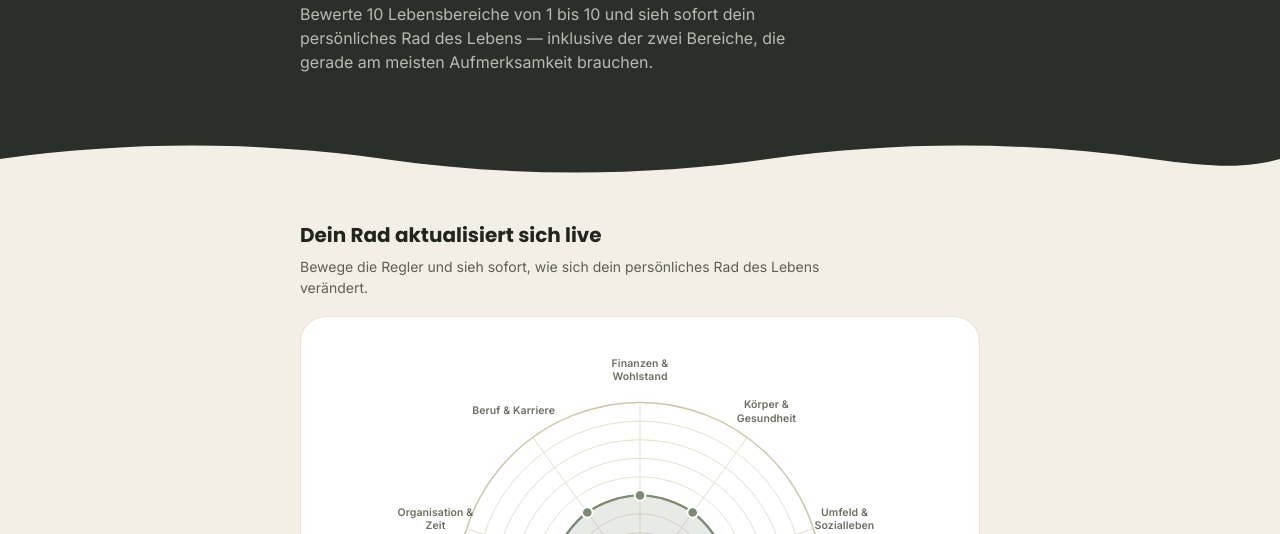
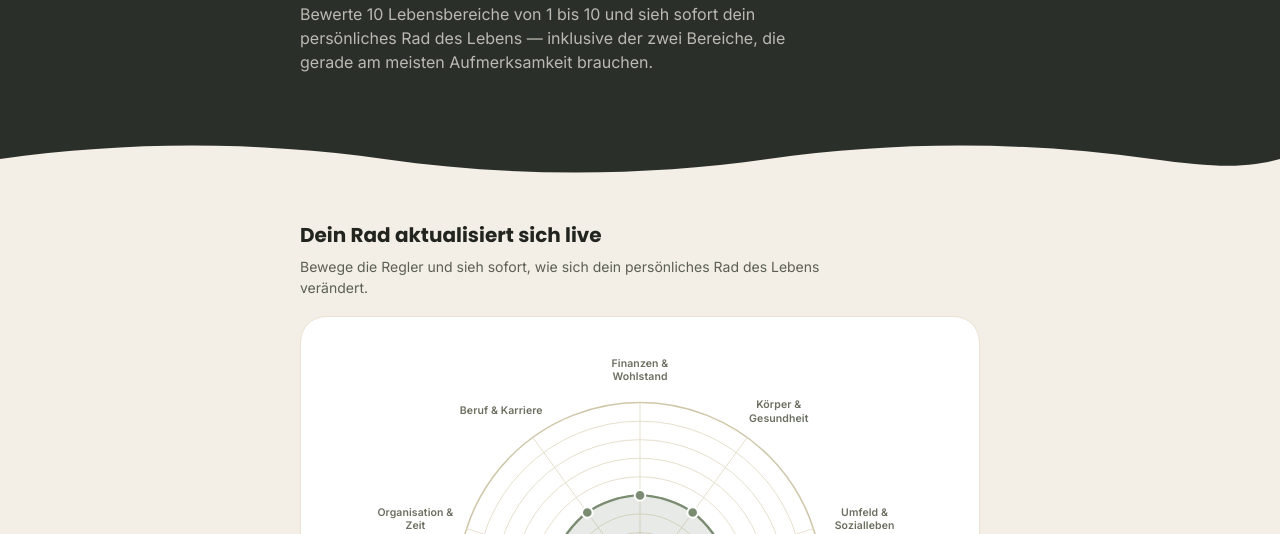
Before and after one commit to bacioralan/Klarheits-Kompass, a website: page index.html in a window 1280 px wide. Shown: the part 266-800 px from the top of the page. Drawn offline with Linux system fonts and the light colour scheme.

Commit message:
Add files via upload

```diff
--- a/index.html
+++ b/index.html
@@ -687,9 +687,13 @@
     axesG.appendChild(line);
 
     const a = angleFor(i);
-    const lr = R_OUTER + 34;
-    const lx = 50 + (lr/500*100) * Math.cos(a);
-    const ly = 50 + (lr/500*100) * Math.sin(a);
+    // Labels seitlich weiter nach außen (standen zu nah am Rad); vertikal
+    // unverändert, damit oben (Finanzen) und unten (Emotionale Fitness) — die
+    // bereits perfekt sitzen — exakt gleich bleiben.
+    const lrx = R_OUTER + 56;
+    const lry = R_OUTER + 34;
+    const lx = 50 + (lrx/500*100) * Math.cos(a);
+    const ly = 50 + (lry/500*100) * Math.sin(a);
     const chip = document.createElement('div');
     chip.className = 'label-chip';
     chip.style.left = lx + '%';
```
